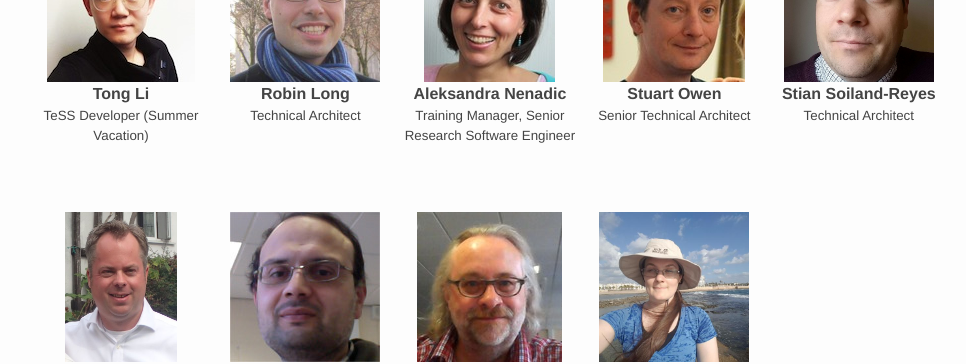
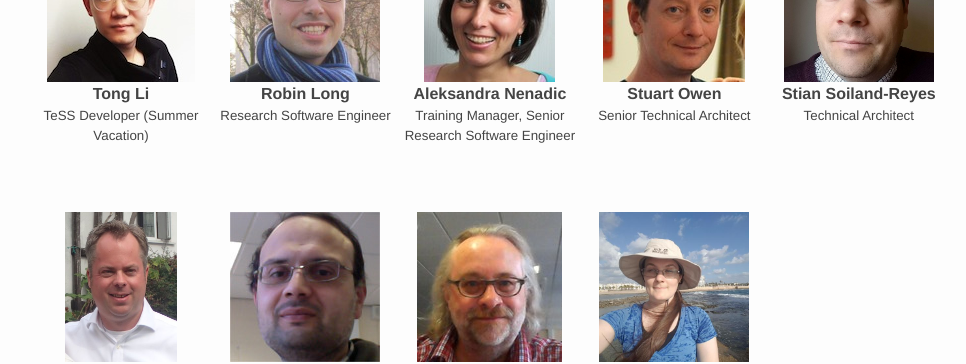
Before and after one commit to eScienceLab/eScienceLab.github.io, a Jekyll site: the page built from people.md, in a window 1280 px wide and 900 px high, scrolled down 727 px. Shown: the part 152-516 px from the top of the window, without its empty margins (69-1035 px from the left). Built offline with Jekyll 4.4.1, drawn with Linux system fonts in a browser that asks for light colours; comment, search, counter and statistics services are not loaded.

Commit message:
Robin's title is Research Software Engineer

```diff
--- a/people.md
+++ b/people.md
@@ -36,7 +36,7 @@ staff:
 - name: Robin Long
   orcid: 0000-0003-2249-645X
   img: robin-long-sm.jpg
-  role: Technical Architect
+  role: Research Software Engineer
 - name: Aleksandra Nenadic
   orcid: 0000-0002-2269-3894
   img: aleks-nenadic-sm.jpg
```
